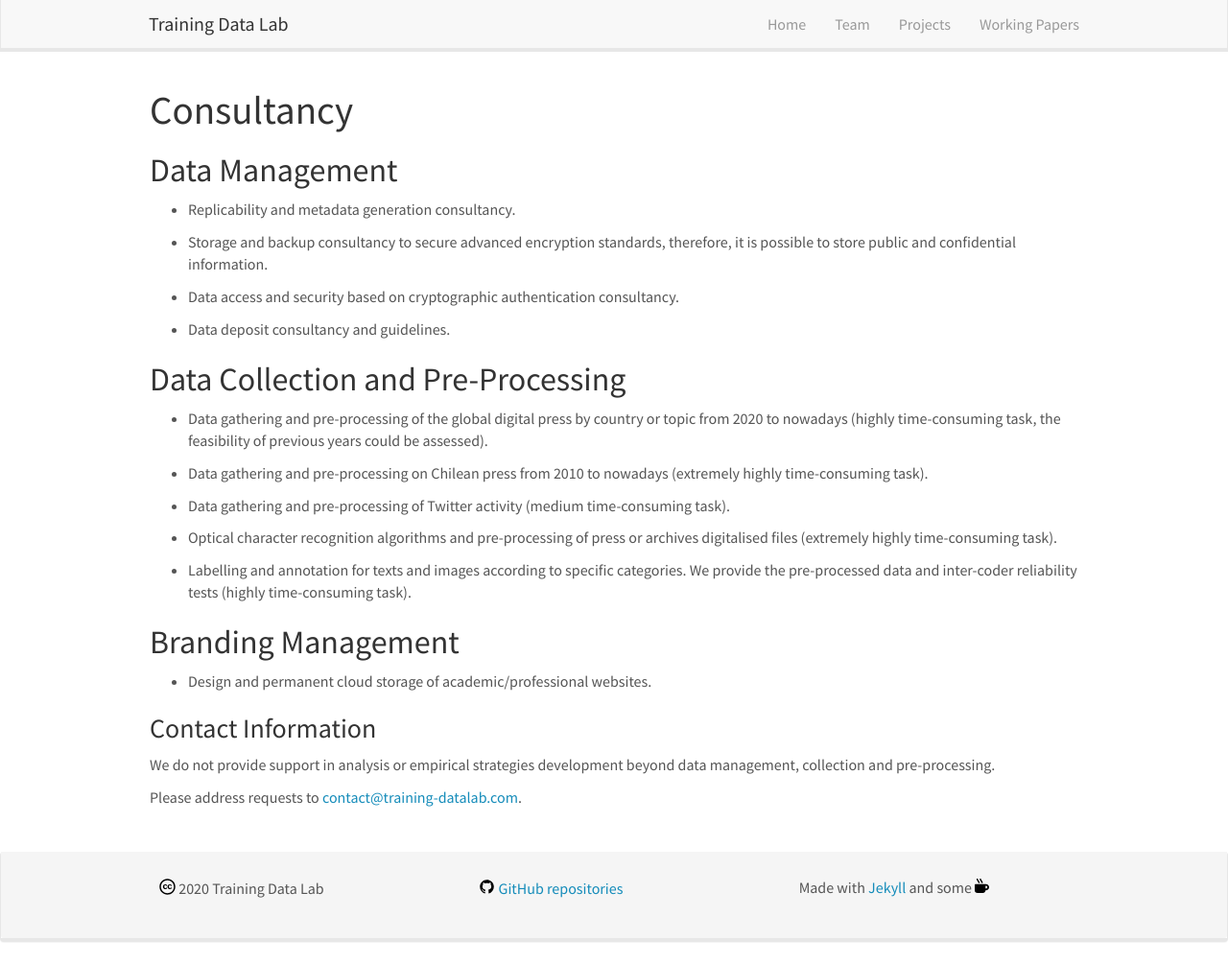
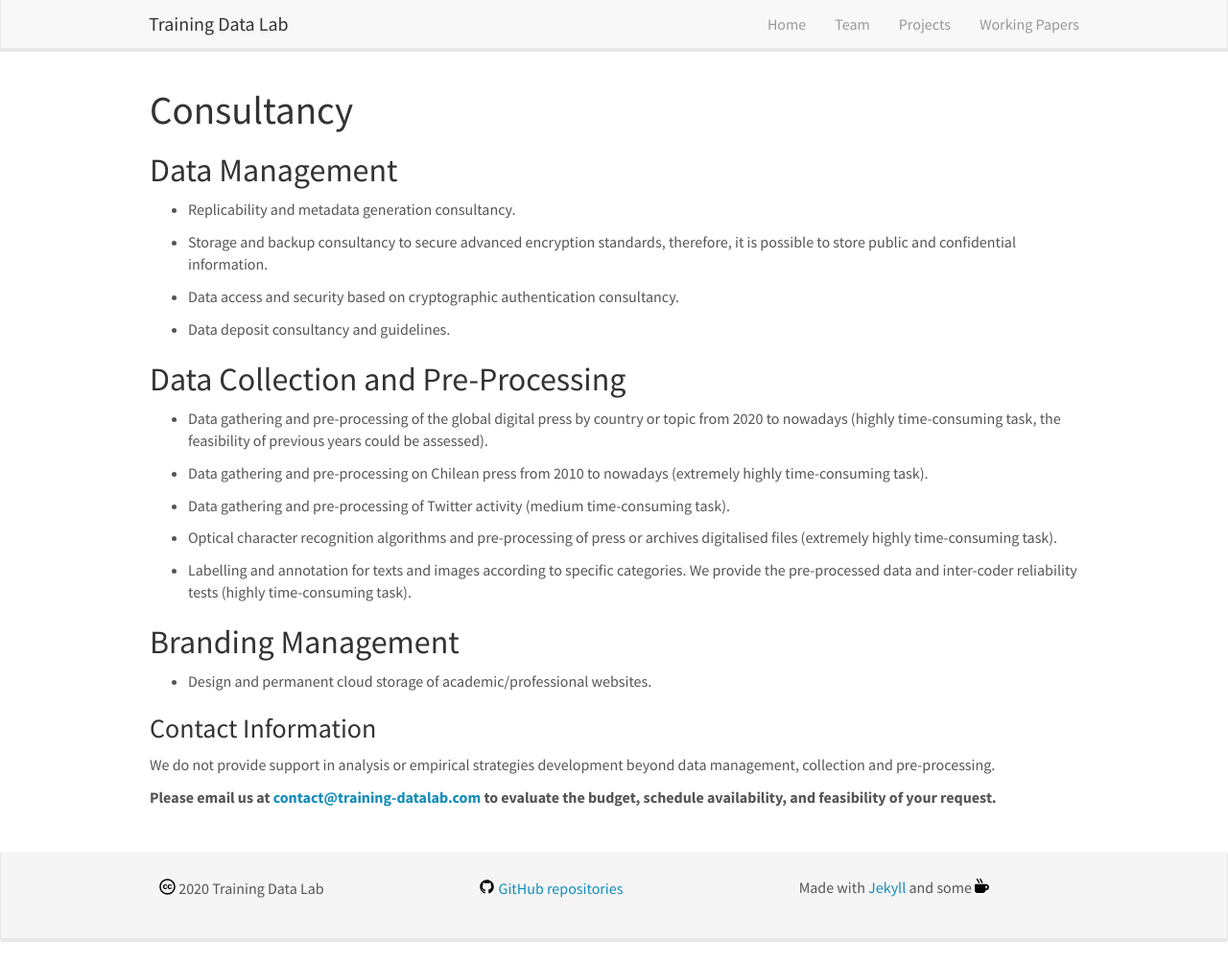
Before and after one commit to training-datalab/old-training-datalab.com, a Jekyll site: the page built from _pages/consultancy.md, in a window 1280 px wide and 1004 px high. Shown: the whole window at 96% size. Built offline with Jekyll 4.4.1, drawn with Linux system fonts in a browser that asks for light colours; nearby versions of some CDN libraries.

Commit message:
Update consultancy.md

```diff
--- a/_pages/consultancy.md
+++ b/_pages/consultancy.md
@@ -37,5 +37,5 @@
 
 <p align=" justify">We do not provide support in analysis or empirical strategies development beyond data management, collection and pre-processing.</p>
 
-<p align=" justify">Please address requests to <a href="mailto:contact@training-datalab.com">contact@training-datalab.com</a>.</p>
+<p align=" justify">**Please email us at <a href="mailto:contact@training-datalab.com">contact@training-datalab.com</a> to evaluate the budget, schedule availability, and feasibility of your request.**</p>
 <br />
```
